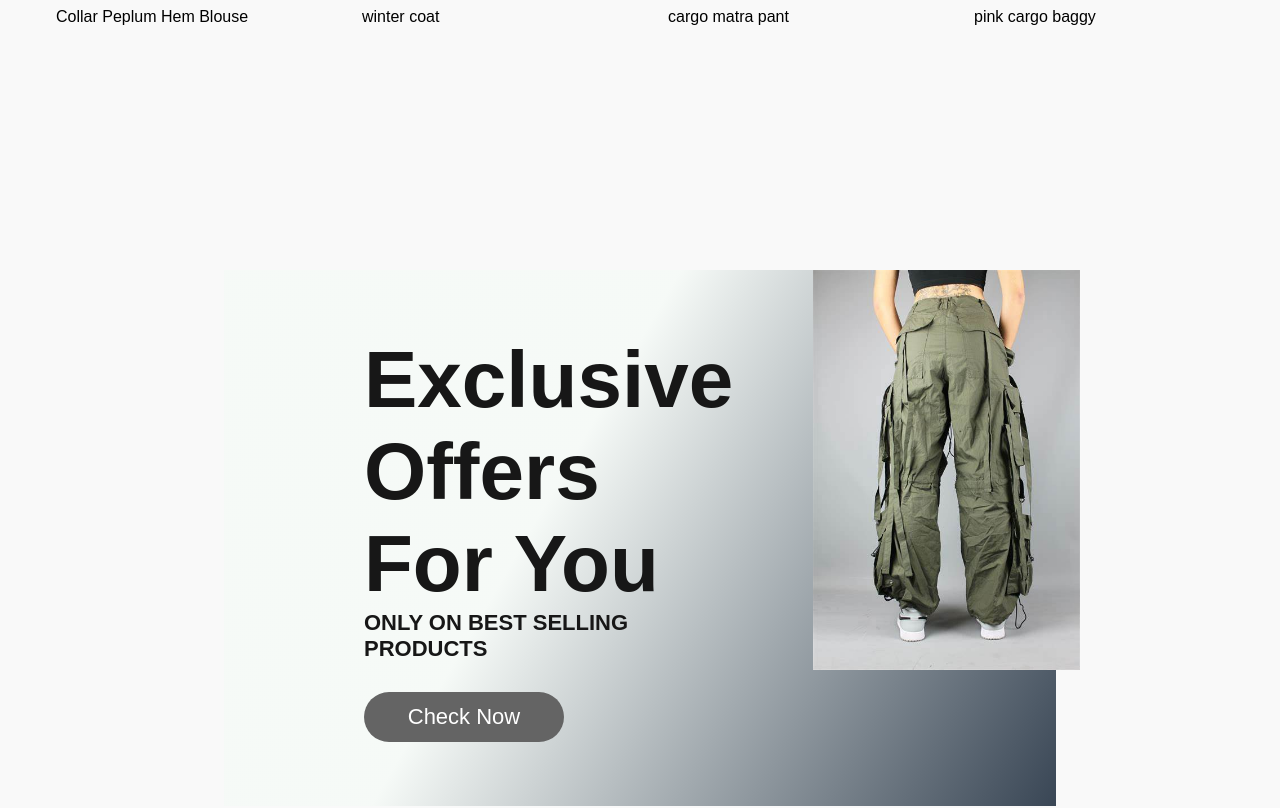
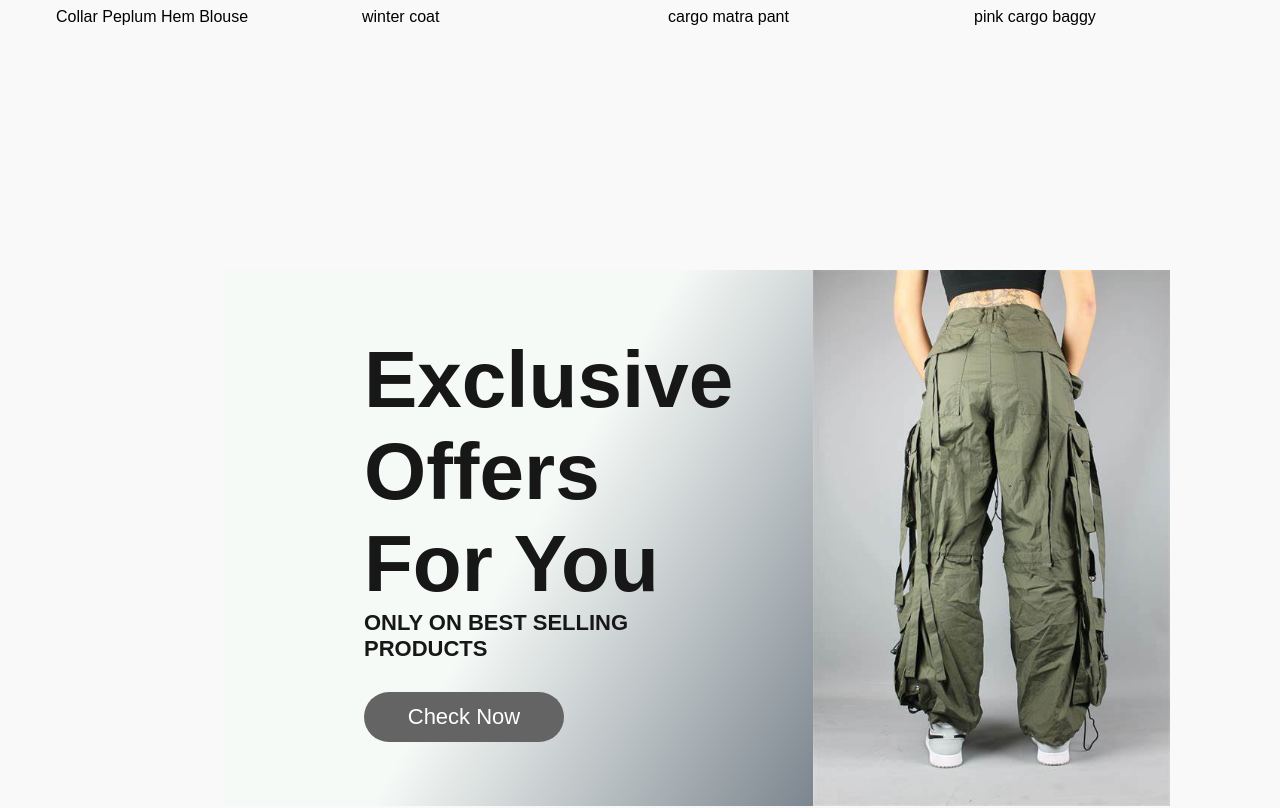
Before and after one commit to GianaTk7/ITProjects, a React (Create React App) app: page / in a window 1280 px wide. Shown: the part 1261-2069 px from the top of the page. Built offline with nearby package versions, Linux system fonts and the light colour scheme.

Commit message:
image changes

```diff
--- a/src/Components/Offers/Offer.css
+++ b/src/Components/Offers/Offer.css
@@ -14,7 +14,7 @@
         box-sizing: border-box;
 }
 #pants{
-    height: 400px;
+    height: 67vh;
     width: 150%;
     margin-left: 80px;
     margin-bottom: 40px;
```
